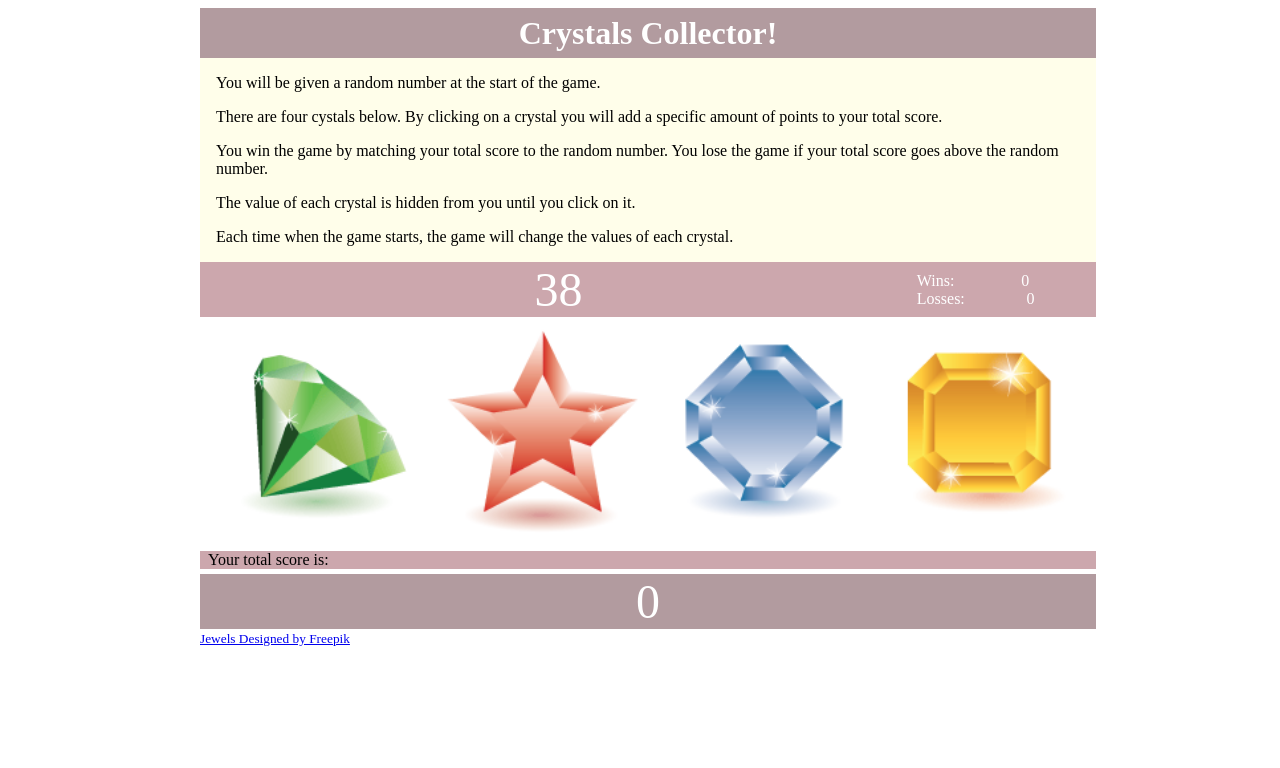
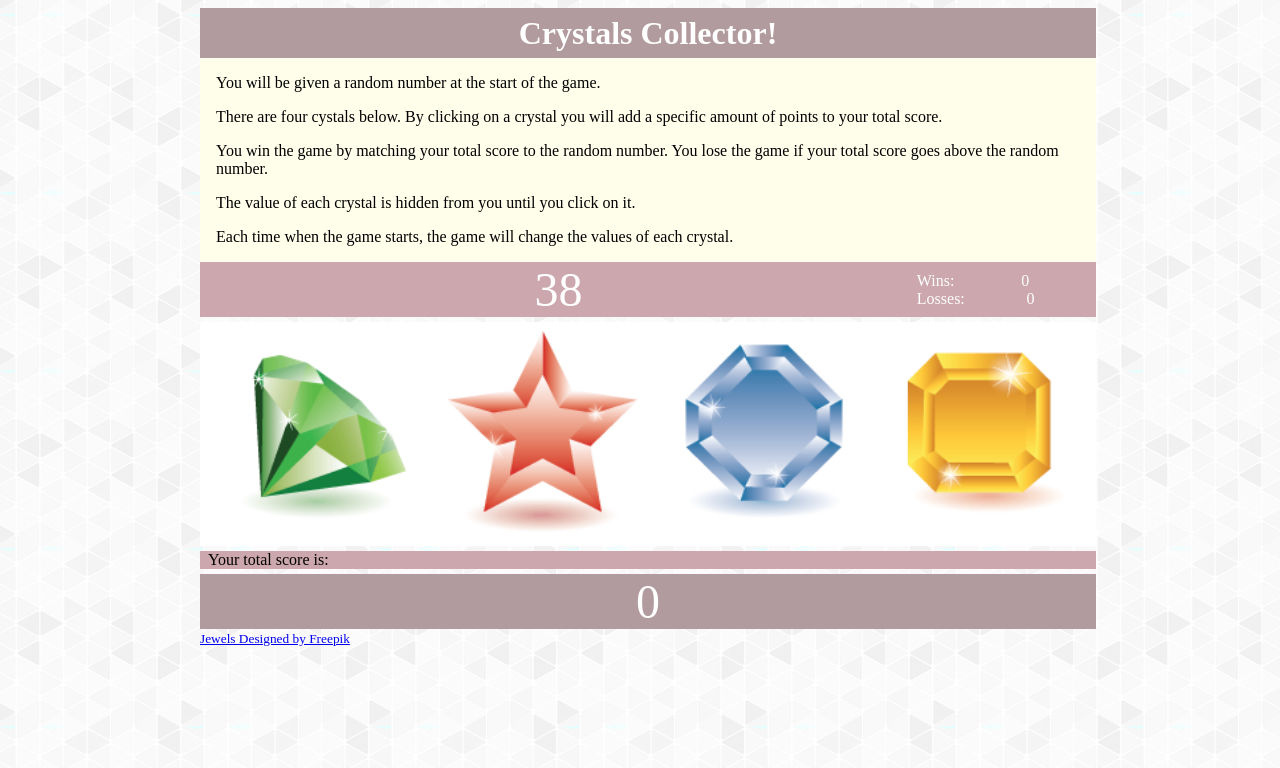
Before and after one commit to alejosjen/unit-4-game, a plain HTML site: page index.html in a window 1280 px wide. Drawn offline with nearby package versions, Linux system fonts and the light colour scheme.

Commit message:
try '../images/gplaypattern.png' for background image path

```diff
--- a/assets/css/style.css
+++ b/assets/css/style.css
@@ -1,6 +1,6 @@
 body {
     font: Georgia, serif;
-    background-image: url("gplaypattern.png");
+    background-image: url("../images/gplaypattern.png");
     color: #fff;
     width: 100%;
 }
```
